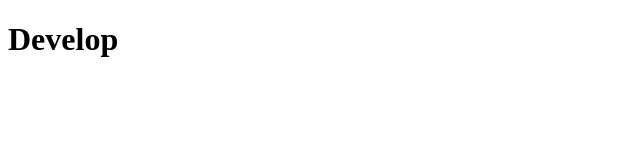
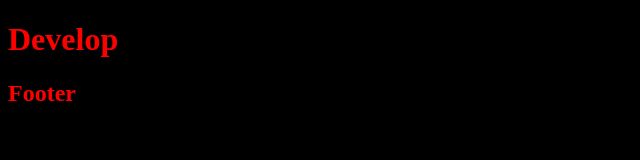
Before and after one commit to bogdaniam/PracticaGIT, a plain HTML site: page index.html in a window 1280 px wide. Shown: the whole page, without its empty margins (0-640 px from the left). Drawn offline with Linux system fonts and the light colour scheme.

Commit message:
Creado footer con estilo

```diff
--- a/index.html
+++ b/index.html
@@ -8,5 +8,13 @@
 </head>
 <body>
     <h1>Develop</h1>
+    <h2>Footer</h2>
+    <style>
+        body{
+  background: black;
+  color :red
+
+}
+    </style>
 </body>
 </html>
```
